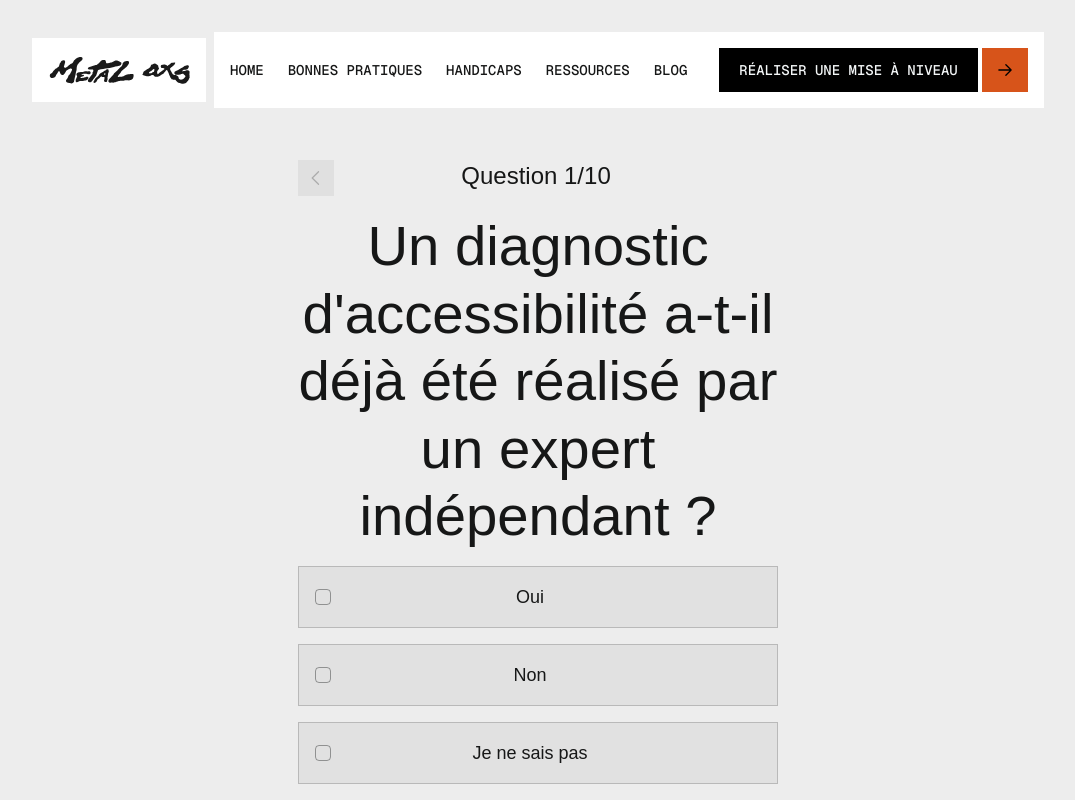
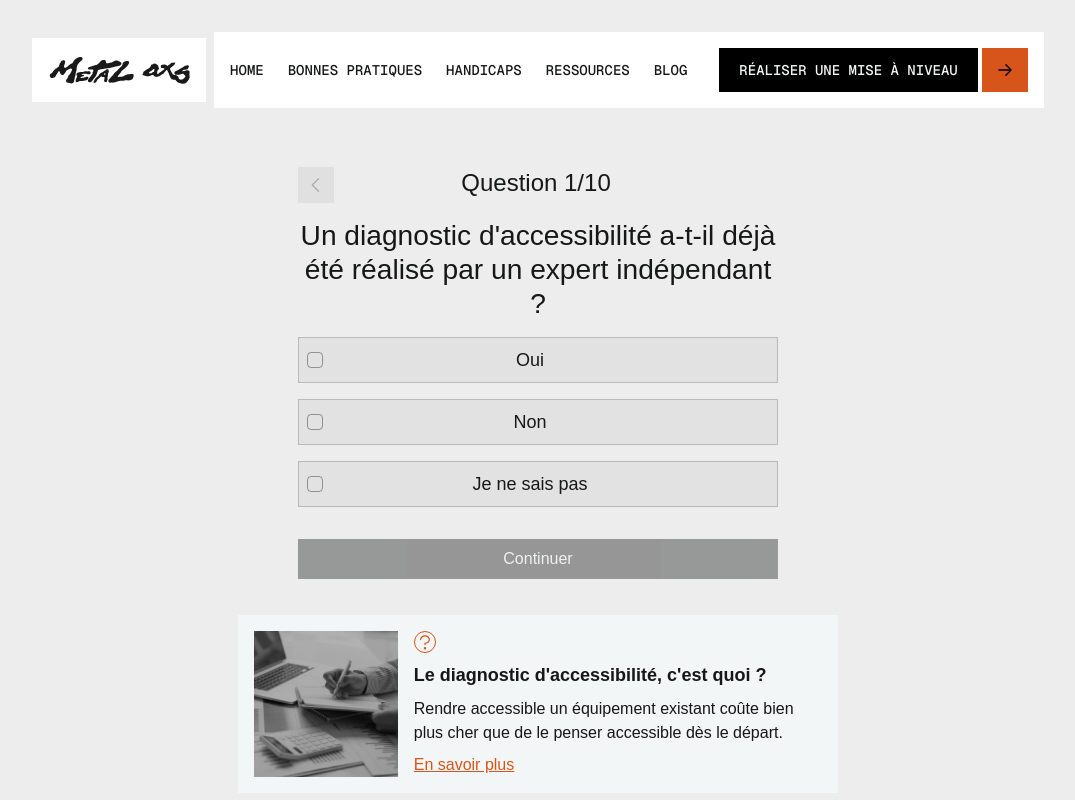
Before and after one commit to gbrehault/metal-axs-competition-ecv-2026, a Next.js app: page /faire-un-audit in a window 1280 px wide. Shown: the top 800 px of the page, without its empty margins (102-1177 px from the left). Built offline with nearby package versions, Linux system fonts and the light colour scheme; a web font is replaced by a local one.

Commit message:
refactor: update styles and structure for improved accessibility and consistency

```diff
--- a/app/components/Header.tsx
+++ b/app/components/Header.tsx
@@ -161,7 +161,7 @@ export default function Header() {
   return (
     <>
       <header
-        className={`fixed top-0 left-0 right-0 z-50 transition-transform duration-300 ease-in-out mt-8 w-full${
+        className={`fixed top-0 left-0 right-0 z-200 transition-transform duration-300 ease-in-out mt-8 w-full${
           hidden ? '-translate-y-[calc(100%+2rem)]' : 'translate-y-0'
         }`}
       >
--- a/app/components/home/HeroSection.tsx
+++ b/app/components/home/HeroSection.tsx
@@ -98,7 +98,7 @@ export default function HeroSection() {
 
               xPercent: 0,
 
-              yPercent: -120,
+              yPercent: -140,
 
               bottom: 10,
 
@@ -149,7 +149,7 @@ export default function HeroSection() {
           ref={contentRef}
           className="relative z-100 flex w-full flex-col items-start px-6 pt-28 md:ml-auto md:max-w-screen-2xl md:w-fit md:px-24 md:pt-36"
         >
-          <h1 className="font-primary text-[clamp(2.5rem,8vw,6rem)] text-secondary flex flex-col gap-2 leading-none">
+          <h1 className="title-home font-primary text-10 text-secondary flex flex-col gap-2 leading-none">
             <span className="block leading-none">
               <span className="inline-block bg-white px-2 py-1">
                 Metal Axs<span className="text-[clamp(20px,3vw,32px)]">©</span>
@@ -165,7 +165,6 @@ export default function HeroSection() {
           </h1>
 
           <div className="mt-8 flex z-10000 flex-wrap items-center gap-3">
-
             <Button href="/faire-un-audit" variant="secondary" size="lg">
               → RÉALISER UN AUDIT
             </Button>
@@ -178,13 +177,13 @@ export default function HeroSection() {
           data-hero-image
           className="sticky top-0 z-10000 h-full md:h-[70%] w-[70%]"
         >
-          <div className="bg-secondary/50 z-100 h-full w-auto mt-120 md:mt-100 absolute inset-0" />
+          <div className="bg-secondary/50 z-100 h-full w-auto mt-120 md:mt-120 absolute inset-0" />
           {src ? (
             <Image
               src={src}
               alt="Concert festival Metal AXS"
               fill
-              className="object-cover mt-120 md:mt-100 object-center grayscale"
+              className="object-cover mt-120 md:mt-120 object-center grayscale"
               sizes="60vw"
               priority
             />
--- a/app/components/home/InteractiveShape.tsx
+++ b/app/components/home/InteractiveShape.tsx
@@ -7,7 +7,7 @@ import * as THREE from 'three';
 import Model from '@/app/components/home/Model';
 
 const SCROLL_START_Y = 0.8;
-const SCROLL_END_Y = -1;
+const SCROLL_END_Y = -1.02;
 const SCROLL_START_X = -0.18;
 const SCROLL_END_X = 0;
 const SCROLL_START_SCALE = 0.2;
--- a/app/faire-un-audit/page.tsx
+++ b/app/faire-un-audit/page.tsx
@@ -48,7 +48,7 @@ export default function Audit() {
 
   return (
     <div className="relative flex flex-col min-h-screen w-full items-center justify-center mt-20 overflow-hidden bg-bg px-6 py-20 gap-4 md:px-16">
-      <div className="relative z-1000 mx-auto flex w-full max-w-3xl flex-col items-center gap-4 text-center">
+      <div className="relative z-10 mx-auto flex w-full max-w-3xl flex-col items-center gap-4 text-center">
         <div className="flex items-stretch justify-between w-120 z-100">
           <button
             onClick={() => {
@@ -67,7 +67,7 @@ export default function Audit() {
           <div className="w-auto"></div>
         </div>
 
-        <h2 className="text-3xl w-120">{question.question}</h2>
+        <h4 className="text-3xl w-120">{question.question}</h4>
 
         {question.options.map((option) => (
           <label
@@ -78,7 +78,7 @@ export default function Audit() {
 
     w-120
 
-    p-4
+    p-2
 
     cursor-pointer
 
@@ -154,7 +154,7 @@ export default function Audit() {
               setCurrentQuestion((prev) => prev + 1);
             }}
             disabled={!selectedAnswer[question.id]}
-            className="bg-secondary w-120 text-tertiary p-4 disabled:opacity-40 disabled:cursor-not-allowed"
+            className="bg-secondary w-120 text-tertiary p-2 disabled:opacity-40 disabled:cursor-not-allowed"
           >
             {currentQuestion === DIAGNOSTIC_QUESTIONS.length - 1
               ? 'Voir mes résultats'
@@ -162,7 +162,7 @@ export default function Audit() {
           </button>
         </div>
       </div>
-      <main className="flex w-150 bg-tertiary p-4 mt-10 gap-4">
+      <main className="flex w-150 bg-tertiary p-4 mt-5 gap-4">
         <div className="relative  h-auto w-50 overflow-hidden">
           <Image src={question.imageSrc} alt={question.title} fill className="object-cover" />
 
@@ -175,7 +175,7 @@ export default function Audit() {
             <QuestionMarkIcon size={20} />
           </span>
           <div className="flex flex-col">
-            <h5 className="text-lg font-regular text-secondary mb-2">{question.title}</h5>
+            <p className="text-lg font-bold text-secondary mb-2">{question.title}</p>
             <p>{question.shortDescription}</p>
             <button
               type="button"
@@ -209,13 +209,13 @@ export default function Audit() {
               <X size={24} weight="bold" />
             </button>
             <div className="p-4">
-              <h4 className="mb-4 text-2xl font-regular">{question.article.title}</h4>
+              <h5 className="mb-4 text-2xl font-regular">{question.article.title}</h5>
 
               <p className="mb-6 text-lg leading-relaxed">{question.article.intro}</p>
 
               {question.article.sections.map((section, index) => (
                 <div key={index} className="mb-6">
-                  <h4 className="mb-2 text-2xl text-secondary font-regular">{section.title}</h4>
+                  <h5 className="mb-2 text-2xl text-secondary font-regular">{section.title}</h5>
 
                   <p className="text-lg leading-relaxed">{section.content}</p>
                 </div>
--- a/app/globals.css
+++ b/app/globals.css
@@ -34,17 +34,16 @@
 }
 
 @theme {
-  --color-primary: #D7541A;
+  --color-primary: #d7541a;
   --color-secondary: #161717;
   --color-tertiary: #f3f6f7;
   --color-bg: #ededed;
 
-  --font-size-h1: clamp(40px, 7.2vw, 104px);
+  --font-size-h1: clamp(40px, 7.2vw, 70px);
   --font-size-h2: clamp(28px, 4.4vw, 64px);
   --font-size-h3: clamp(22px, 2.8vw, 40px);
   --font-size-h4: clamp(20px, 2.2vw, 32px);
   --font-size-h5: clamp(18px, 1.7vw, 24px);
-
 }
 
 :root {
@@ -69,8 +68,6 @@
   --tw-prose-code: var(--color-secondary);
 }
 
-
-
 @keyframes marquee {
   0% {
     transform: translateX(0);
@@ -78,6 +75,14 @@
   100% {
     transform: translateX(-25%);
   }
+}
+
+.title-home {
+  display: flex;
+  overflow: hidden;
+  position: relative;
+  width: 100%;
+  font-size: 104px;
 }
 
 .noise {
--- a/app/page.tsx
+++ b/app/page.tsx
@@ -16,14 +16,14 @@ export default function Home() {
           className="relative flex min-h-screen w-full items-center justify-center overflow-hidden -mt-190 md:-mt-204 px-6 py-20 md:px-16"
         >
           <div className="relative z-10 mx-auto flex w-full flex-col items-center gap-8 text-center">
-            <h2 className="font-primary text-2xl leading-tight text-tertiary md:text-5xl">
+            <h3 className="font-primary text-2xl leading-tight text-tertiary md:text-5xl">
               Chaque année, de nouveaux festivals émergent, mais l’accessibilité reste souvent
               négligée.
-            </h2>
-            <h2 className="text-2xl z-1000 leading-relaxed text-tertiary md:text-5xl">
+            </h3>
+            <h3 className="text-2xl z-1000 leading-relaxed text-tertiary md:text-5xl">
               Metal Axs accompagne les organisateurs, du site web à l’événement, pour offrir une
               expérience inclusive à tous.
-            </h2>
+            </h3>
           </div>
         </div>
         <HandicapSection />
```
